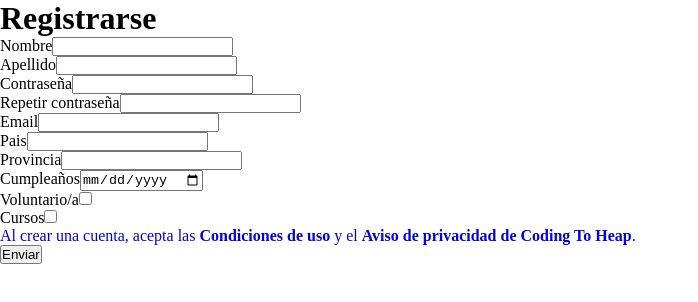
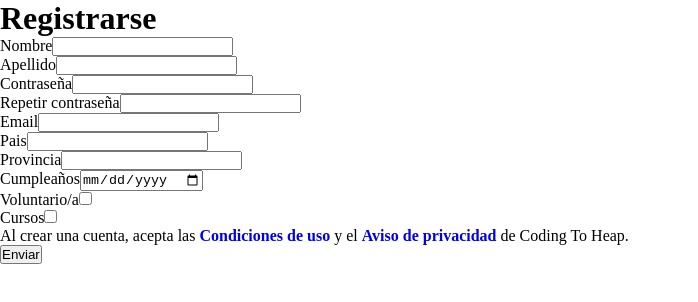
Before and after one commit to MDVeloper/ong-client, a React (Create React App) app: page /register in a window 1280 px wide. Shown: the top 302 px of the page, without its empty margins (0-698 px from the left). Built offline with nearby package versions, Linux system fonts and the light colour scheme.

Commit message:
Mejora en la redireccion de terminos y condiciones

```diff
--- a/src/Components/Register/register.jsx
+++ b/src/Components/Register/register.jsx
@@ -174,9 +174,9 @@ export default function Register() {
             </div>
 
             <div>
-              <Link to="/terminosYCondiciones">
-                <p>Al crear una cuenta, acepta las <b>Condiciones de uso</b> y el <b>Aviso de privacidad de Coding To Heap</b>.</p>
-              </Link>
+
+                <p>Al crear una cuenta, acepta las <Link to="/terminosYCondiciones"><b>Condiciones de uso</b></Link> y el <Link to="/terminosYCondiciones"><b>Aviso de privacidad </b></Link> de Coding To Heap.</p>
+
 
               <ErrorMessage
                 name="termsAndConditions"
```
